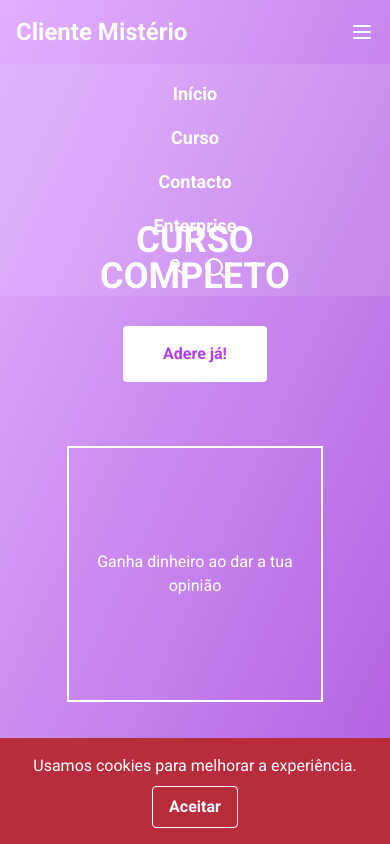
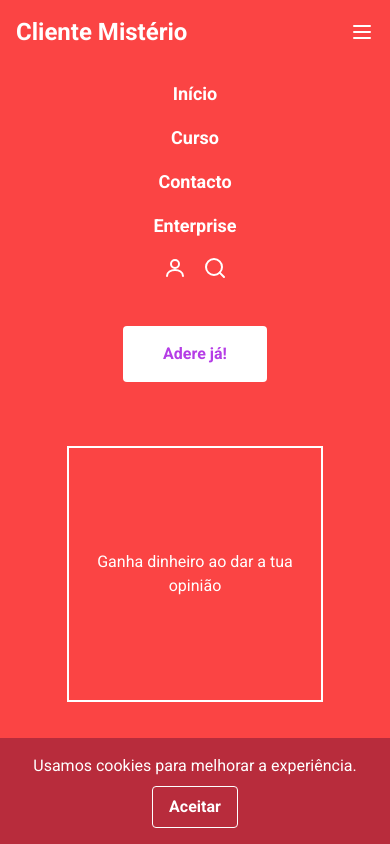
Before and after one commit to msantos51/clientemisterio, a Next.js app in the folder frontend/: page / in a window 390 px wide. Both pictures are taken after a click on the button "Abrir menu". Shown: the top 844 px of the page. Built offline with nearby package versions, Linux system fonts and the light colour scheme.

Commit message:
feat: update background and mobile menu

```diff
--- a/frontend/app/globals.css
+++ b/frontend/app/globals.css
@@ -15,8 +15,8 @@ html, body {
   padding: 0;
   /* Garante altura mínima sem bloquear a rolagem */
   min-height: 100vh;
-  /* Define fundo gradiente em tons de lilás e roxo */
-  background: linear-gradient(115deg, #e2b0ff, #9f44d3);
+  /* Define fundo vermelho sólido em todo o site */
+  background-color: #fb4444;
   /* Impede rolagem horizontal mantendo a vertical */
   overflow-x: hidden;
   overflow-y: auto;
--- a/frontend/components/Header.tsx
+++ b/frontend/components/Header.tsx
@@ -65,12 +65,15 @@ export function Header() {
   // Estado para controlar a abertura do menu mobile
   const [menuOpen, setMenuOpen] = useState(false)
 
+  // Alterna a visibilidade do menu mobile
+  const toggleMenu = () => setMenuOpen((open) => !open)
+
   // Função para fechar o menu após navegar para uma página
   const closeMenu = () => setMenuOpen(false)
 
   return (
     // Cabeçalho fixo com z-index elevado para manter o menu sobre o conteúdo
-    <header className="fixed left-0 right-0 top-0 z-50">
+    <header className="fixed left-0 right-0 top-0 z-50 bg-[#fb4444]">
       {/* Barra de navegação com logótipo, menus e ícones */}
       <nav className="mx-auto flex max-w-6xl items-center justify-between p-4 text-white text-lg font-bold md:p-6">
         {/* Texto do logótipo no canto superior esquerdo */}
@@ -110,7 +113,7 @@ export function Header() {
             aria-label="Abrir menu"
             aria-expanded={menuOpen}
             aria-controls="mobile-menu"
-          onClick={() => setMenuOpen((open) => !open)}
+            onClick={toggleMenu}
           >
             <svg
               xmlns="http://www.w3.org/2000/svg"
@@ -129,7 +132,8 @@ export function Header() {
       {menuOpen && (
         <div
           id="mobile-menu"
-          className="absolute left-0 right-0 top-full flex flex-col items-center space-y-4 bg-white/10 p-4 text-lg font-bold text-white md:hidden">
+          className="absolute left-0 right-0 top-full flex flex-col items-center space-y-4 bg-[#fb4444] p-4 text-lg font-bold text-white md:hidden"
+        >
           {mainLinks.map((link) => (
             <Link key={link.href} href={link.href} onClick={closeMenu}>
               {link.label}
```
Lines whose indentation alone changed are shown as unchanged.
